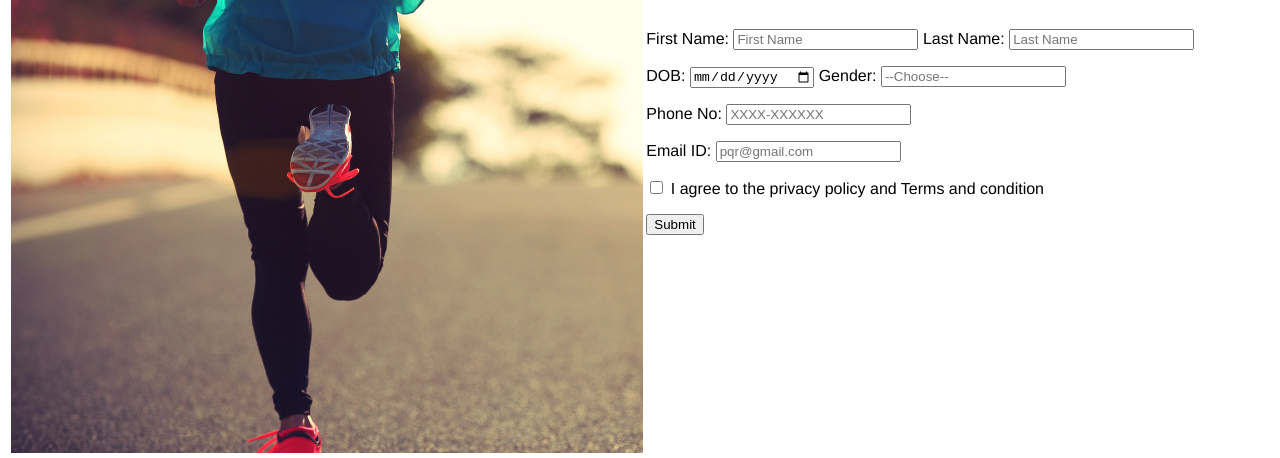
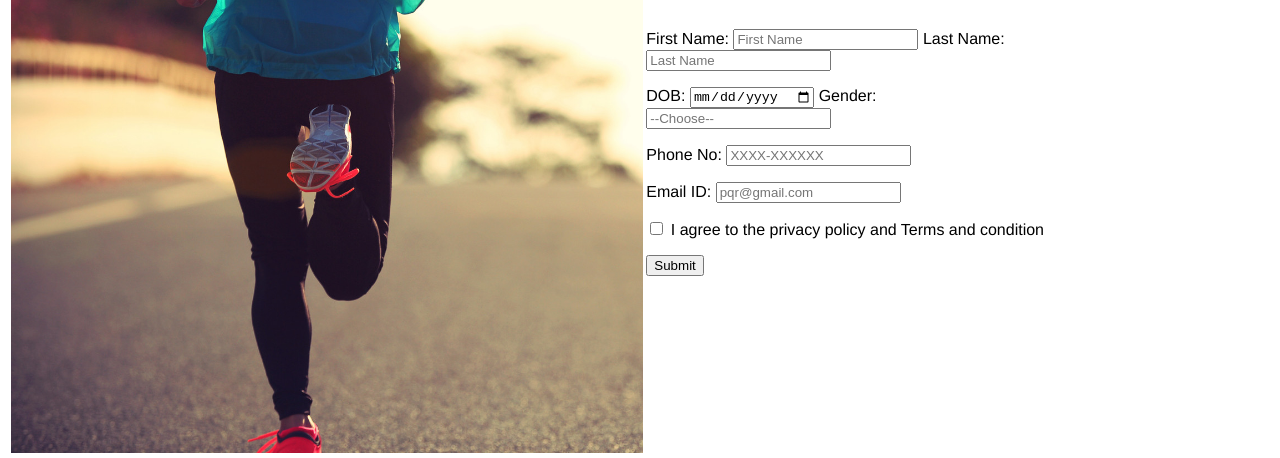
Before and after one commit to goodlad1219/Web_dev, a plain HTML site: page 001/index.html in a window 1280 px wide. Shown: the part 342-800 px from the top of the page. Drawn offline with Linux system fonts and the light colour scheme.

Commit message:
update to css file

```diff
--- a/001/index.css
+++ b/001/index.css
@@ -36,3 +36,11 @@
     font-size: xx-large;
     margin-top: 0%;
 }
+
+.form{
+    display: flex;
+    width: 414.722px;
+    height: auto;
+    flex-direction: column;
+
+}
```
